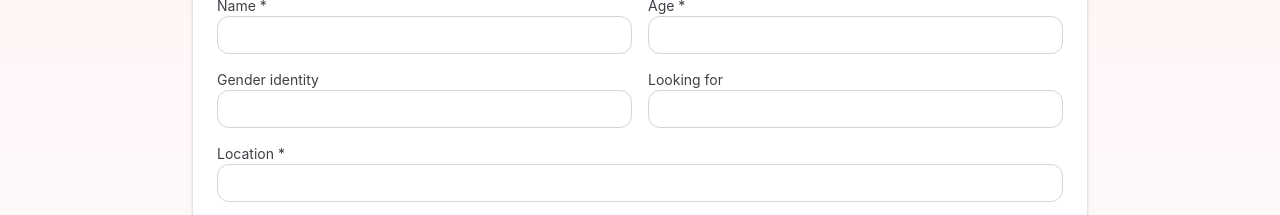
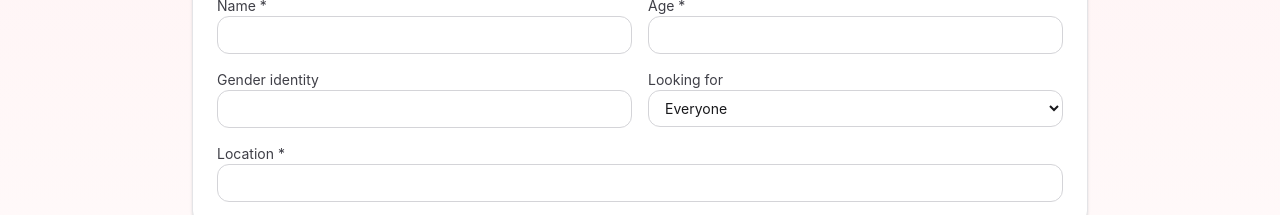
Before and after one commit to deesemailfortesting-eng/clawnection-agentic, a Next.js app: page /onboarding in a window 1280 px wide. Shown: the part 313-528 px from the top of the page. Built offline with nearby package versions, Linux system fonts and the light colour scheme.

Commit message:
Add dropdown for onboarding looking-for field

```diff
--- a/app/onboarding/page.tsx
+++ b/app/onboarding/page.tsx
@@ -10,7 +10,7 @@ type FormState = {
   name: string;
   age: string;
   genderIdentity: string;
-  lookingFor: string;
+  lookingFor: "Men" | "Women" | "Everyone";
   location: string;
   relationshipIntent: RelationshipIntent;
   bio: string;
@@ -34,7 +34,7 @@ const defaultForm: FormState = {
   name: "",
   age: "",
   genderIdentity: "",
-  lookingFor: "",
+  lookingFor: "Everyone",
   location: "",
   relationshipIntent: "long-term",
   bio: "",
@@ -146,7 +146,13 @@ export default function OnboardingPage() {
               <label className="text-sm text-zinc-700">Name *<input className={fieldClass} value={form.name} onChange={(e) => update("name", e.target.value)} /></label>
               <label className="text-sm text-zinc-700">Age *<input className={fieldClass} value={form.age} onChange={(e) => update("age", e.target.value)} /></label>
               <label className="text-sm text-zinc-700">Gender identity<input className={fieldClass} value={form.genderIdentity} onChange={(e) => update("genderIdentity", e.target.value)} /></label>
-              <label className="text-sm text-zinc-700">Looking for<input className={fieldClass} value={form.lookingFor} onChange={(e) => update("lookingFor", e.target.value)} /></label>
+              <label className="text-sm text-zinc-700">Looking for
+                <select className={fieldClass} value={form.lookingFor} onChange={(e) => update("lookingFor", e.target.value as FormState["lookingFor"])}>
+                  <option value="Men">Men</option>
+                  <option value="Women">Women</option>
+                  <option value="Everyone">Everyone</option>
+                </select>
+              </label>
               <label className="text-sm text-zinc-700 sm:col-span-2">Location *<input className={fieldClass} value={form.location} onChange={(e) => update("location", e.target.value)} /></label>
             </div>
           </OnboardingSection>
```
